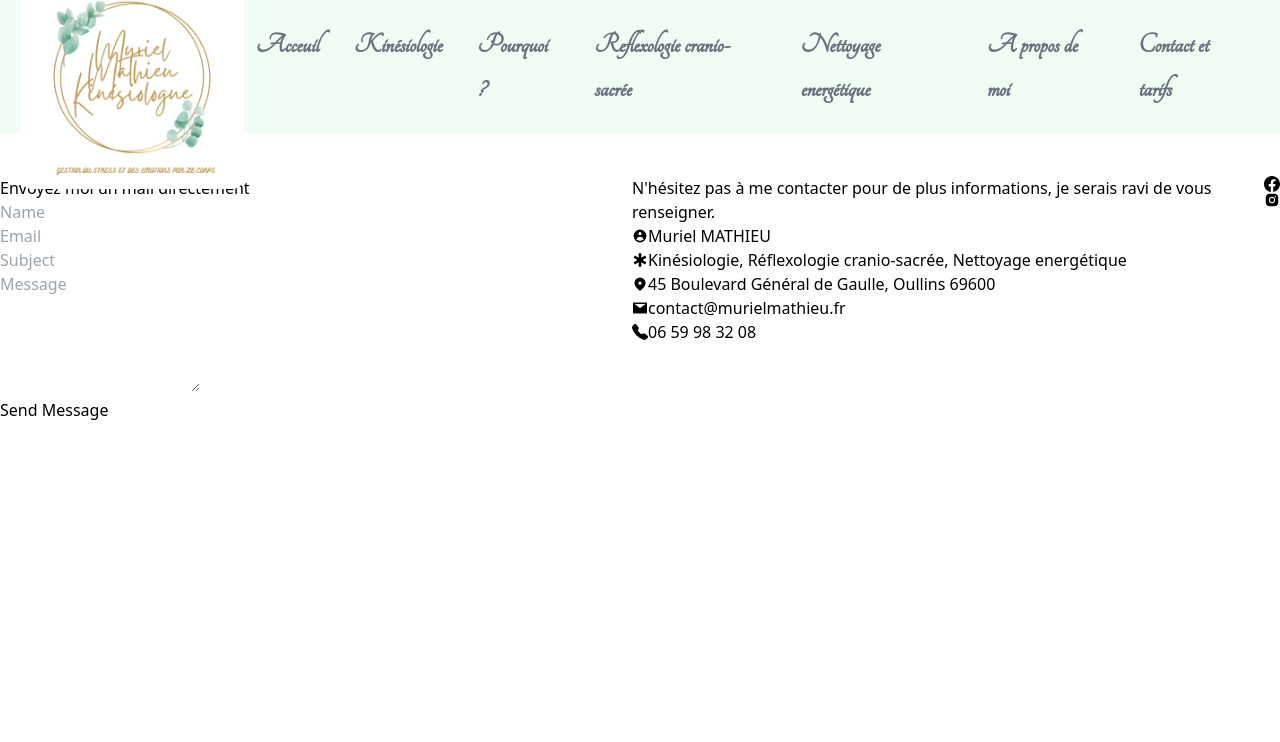
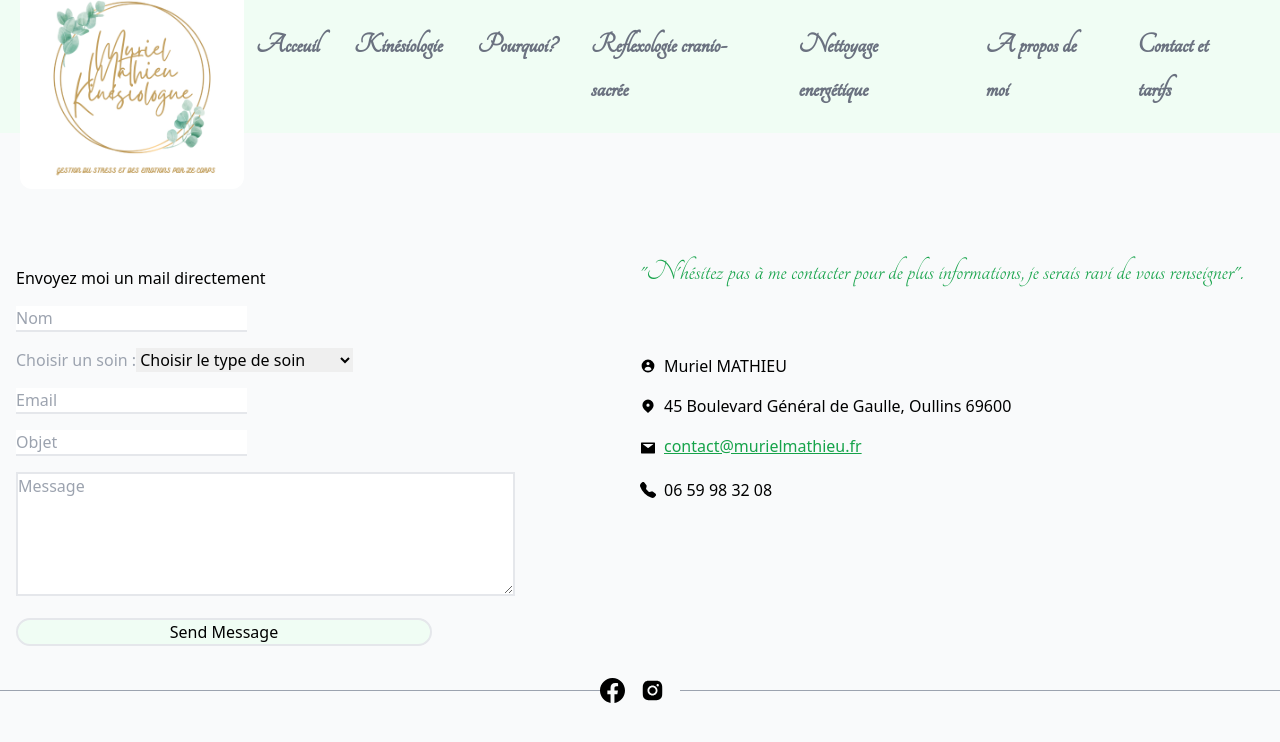
Before and after one commit to YannickMath/kinesiologie, a Next.js app: page /ContactsEtTarifs in a window 1280 px wide. Shown: the top 742 px of the page. Built offline with nearby package versions, Linux system fonts and the light colour scheme.

Commit message:
ajout composants contacts et tarifs

```diff
--- a/components/Contact.js
+++ b/components/Contact.js
@@ -4,15 +4,21 @@ import ContactInfo from "./ContactInfo";
 
 export default function Contact() {
   return (
-      <div className="fflex-col md:flex">
+    <div className="flex md:flex-col justify-center items-center flex-col h-screen bg-gray-50 ml-2 md:ml-0  ">
+      <div className="mt-32">
+        <div className="md:flex">
 
-          <div className=" md:w-1/2">
-            <FormContact />
-          </div>
-          <div className="md:w-1/2">
-            <ContactInfo />
+        <div className="md:w-1/2 items-center md:mt-10">
+          <FormContact />
         </div>
-        <SocialIcons />
+        <div className="md:w-1/2 mt-7 items-center">
+          <ContactInfo />
+        </div>
+        </div>
+        <div className="mt-10 md:mt-8 w-1/4 items-center">
+          <SocialIcons />
+        </div>
       </div>
+    </div>
   );
-};
+}
--- a/components/ContactInfo.js
+++ b/components/ContactInfo.js
@@ -1,8 +1,8 @@
-import React from 'react';
-import { HiUserCircle, HiLocationMarker} from"react-icons/hi";
-import { BiHealth } from"react-icons/bi";
-import { AiFillMail } from"react-icons/ai";
-import { BsFillTelephoneFill } from"react-icons/bs";
+import React from "react";
+import { HiUserCircle, HiLocationMarker } from "react-icons/hi";
+import { BiHealth } from "react-icons/bi";
+import { AiFillMail } from "react-icons/ai";
+import { BsFillTelephoneFill } from "react-icons/bs";
 
 export default function ContactInfo() {
   const infoPersonnel = {
@@ -11,16 +11,35 @@ export default function ContactInfo() {
     activité: "Kinésiologie, Réflexologie cranio-sacrée, Nettoyage energétique",
     email: "contact@murielmathieu.fr",
     téléphone: "06 59 98 32 08 ",
-  }
+  };
 
   return (
-    <div>
-      <p>N'hésitez pas à me contacter pour de plus informations, je serais ravi de vous renseigner.</p>
-      <p className='flex items-center'><HiUserCircle/>{infoPersonnel.nom}</p>
-      <p className='flex items-center'><BiHealth/>{infoPersonnel.activité}</p>
-      <p className='flex items-center'><HiLocationMarker/>{infoPersonnel.adresse}</p>
-      <p className='flex items-center'><AiFillMail/>{infoPersonnel.email}</p>
-      <p className='flex items-center'><BsFillTelephoneFill/>{infoPersonnel.téléphone}</p>
+    <div className="md:space-y-4 space-y-1 ">
+      <p className="font-tangerine text-3xl mb-4 md:mb-16 text-green-600">
+        "N'hésitez pas à me contacter pour de plus informations, je serais ravi
+        de vous renseigner".
+      </p>
+      <p className="flex items-center">
+        <HiUserCircle className="md:mr-2   mr-4 justify-items-center" />
+        {infoPersonnel.nom}
+      </p>
+      <p className="flex items-center ">
+        <HiLocationMarker className="md:mr-2  mr-4  justify-items-center" />
+        {infoPersonnel.adresse}
+      </p>
+      <p className="flex items-center">
+        <AiFillMail className="md:mr-2  mr-4 justify-items-center" />
+        <a
+          className="md:mb-1 underline text-green-600"
+          href={`mailto:${infoPersonnel.email}`}
+        >
+          {infoPersonnel.email}
+        </a>
+      </p>
+      <p className="flex items-center ">
+        <BsFillTelephoneFill className="md:mr-2  mr-4 justify-items-center" />
+        {infoPersonnel.téléphone}
+      </p>
     </div>
   );
-};
+}
--- a/components/ContactsEtTarifs.js
+++ b/components/ContactsEtTarifs.js
@@ -5,8 +5,11 @@ import Contact from "./Contact"
 export default function ContactsEtTarifs() {
 
     return (
-        <div className="h-screen w-screen mt-44 overflow-hidden">
+        <div className="bg-gray-50 overflow-hidden h-screen w-screen ">
+
+        <div className=" h-screen w-screen  ">
             <Contact/>
+        </div>
         </div>
     )
 }
--- a/components/FormContact.js
+++ b/components/FormContact.js
@@ -1,16 +1,31 @@
 import { useState } from "react";
+import { GrValidate } from"react-icons/gr";
 
 export default function Form() {
   const [success, setSuccess] = useState(false);
 
   const [formData, setFormData] = useState({
     nom: "",
+    soin: "",
     email: "",
     objet: "",
     message: "",
-    access_key: "e5ce6e8e-4711-4e88-b42e-e693d5cb2041",
+    // access_key: "e5ce6e8e-4711-4e88-b42e-e693d5cb2041",
+    access_key: "2ed19dd2-3e07-41da-aac0-4762468c6554",
+
+
   });
 
+  const [selectedOption, setSelectedOption] = useState("option0");
+
+  const handleOptionChange = (event) => {
+    setSelectedOption(event.target.value);
+    setFormData({
+      ...formData,
+      soin: event.target.value,
+    });
+  };
+  console.log("FORMDATA.SOIN",formData.soin)
   const handleChange = (e) => {
     setFormData({
       ...formData,
@@ -20,6 +35,7 @@ export default function Form() {
 
   const handleSubmit = (e) => {
     e.preventDefault();
+
 
     const data = JSON.stringify(formData);
 
@@ -37,6 +53,7 @@ export default function Form() {
         setFormData({
           ...formData,
           nom: "",
+          soin: selectedOption,
           email: "",
           objet: "",
           message: "",
@@ -49,18 +66,37 @@ export default function Form() {
   };
 
   return (
-    <div onSubmit={handleSubmit}>
-      <h4 className="contentTitle">Envoyez moi un mail directement</h4>
-      <div>
+    <div className="md:ml-4 flex-col space-y-4">
+      <h4>Envoyez moi un mail directement</h4>
+      <div className=" rounded-xl relative">
         <input
           type="text"
           onChange={handleChange}
-          value={formData.name}
-          id="contactName"
-          name="name"
-          placeholder="Name"
+          value={formData.nom}
+          id="contactNom"
+          name="nom"
+          placeholder="Nom"
           required
+          className="outline-none border-b-2"
         />
+      </div>
+      <div>
+        <label htmlFor="selectSoin" className="text-gray-400">
+          Choisir un soin :
+        </label>
+        <select
+          value={selectedOption}
+          onChange={handleOptionChange}
+          type="text"
+          id="slectSoin"
+          name="soin"
+          // className="outline-none border-2 "
+        >
+          <option value="Aucune sélectoin de soin">Choisir le type de soin</option>
+          <option value="kinésiologie">Kinésiologie</option>
+          <option value="Réflexologie cranio-sacrée">Réflexologie cranio-sacrée</option>
+          <option value="Nettoyage energétique">Nettoyage energétique</option>
+        </select>
       </div>
       <div>
         <input
@@ -71,17 +107,19 @@ export default function Form() {
           name="email"
           placeholder="Email"
           required
+          className="outline-none border-b-2"
         />
       </div>
       <div>
         <input
           type="text"
           onChange={handleChange}
-          value={formData.subject}
-          id="contactSubject"
-          name="subject"
-          placeholder="Subject"
+          value={formData.objet}
+          id="contactObjet"
+          name="objet"
+          placeholder="Objet"
           required
+          className="outline-none border-b-2"
         />
       </div>
       <div>
@@ -93,13 +131,21 @@ export default function Form() {
           rows="5"
           placeholder="Message"
           required
+          className="w-4/5 border-2 outline-none"
+
         ></textarea>
       </div>
-      <div className="col-12 formGroup formSubmit">
-        <button className="btn">
+      <div className="flex items-center">
+        <button className="border-2 w-2/3 bg-green-50 rounded-full" onClick={handleSubmit}>
           {success ? "Message Sent" : "Send Message"}
         </button>
+        {success && (
+          <div >
+            <GrValidate size={30} />
+
+          </div>
+        )}
       </div>
     </div>
   );
-};
+}
--- a/components/Menu.js
+++ b/components/Menu.js
@@ -4,11 +4,12 @@ import styles from "../styles/Menu.module.css";
 import { useState, useEffect } from "react";
 import Link from "next/link";
 
+
 export default function Menu({ isSmallScreen }) {
   const links = {
     id1: "Acceuil",
     id2: "Kinésiologie",
-    id3: "Pourquoi ?",
+    id3: "Pourquoi?",
     id4: "Reflexologie cranio-sacrée",
     id5: "Nettoyage energétique",
     id6: "A propos de moi",
--- a/components/SocialIcons.js
+++ b/components/SocialIcons.js
@@ -1,17 +1,28 @@
-import { BsFacebook} from"react-icons/bs";
-import { AiFillInstagram } from"react-icons/ai";
-
+import { BsFacebook } from "react-icons/bs";
+import { AiFillInstagram } from "react-icons/ai";
 
 export default function SocialIcons() {
+return (
+  <div className="flex justify-center w-screen items-center">
+    <div className="md:flex-1 h-px border-b border-solid border-gray-400"></div>
 
-  return (
-    <div>
-      <a href="https://www.facebook.com/petillante.rose.7/" title="Muriel MATHIEU' Page Facebook">
-        <BsFacebook aria-hidden="true" />
-      </a>
-      <a href="https://instagram.com/petillantemumu69?igshid=ZDdkNTZiNTM=" title="Muriel MATHIEU' Page Instagram">
-        <AiFillInstagram aria-hidden="true" />
-      </a>
-    </div>
-  );
-};
+    <a
+      href="https://www.facebook.com/petillante.rose.7/"
+      title="Muriel MATHIEU' Page Facebook"
+      className="md:w-10 w-8"
+    >
+      <BsFacebook aria-hidden="true" size={25} />
+    </a>
+    <a
+      href="https://instagram.com/petillantemumu69?igshid=ZDdkNTZiNTM="
+      title="Muriel MATHIEU' Page Instagram"
+      className="md:w-10 w-8"
+    >
+      <AiFillInstagram aria-hidden="true" size={25} />
+    </a>
+
+    <div className="md:flex-1 h-px border-b border-solid border-gray-400"></div>
+  </div>
+);
+
+}
--- a/pages/_app.js
+++ b/pages/_app.js
@@ -28,7 +28,7 @@ export default function MyApp({ Component, pageProps }) {
 
   return (
     <Layout isSmallScreen={isSmallScreen}>
-      <Component {...pageProps} key={router.route} isSmallScreen={isSmallScreen} />
+      <Component {...pageProps} key={router.route} isSmallScreen={isSmallScreen}  />
     </Layout>
   );
 }
--- a/pages/index.js
+++ b/pages/index.js
@@ -7,7 +7,7 @@ export default function Home() {
   return (
     <div style={{ height: "100vh" }}>
 
-      <Accueil/>
+      <Accueil />
     </div>
   );
 }
--- a/styles/Menu.module.css
+++ b/styles/Menu.module.css
@@ -1,5 +1,4 @@
 @import url("https://fonts.googleapis.com/css2?family=Tangerine&display=swap");
-
 
 .link {
   opacity: 1;
@@ -13,7 +12,6 @@
 .link:hover {
   color: #6c9470;
 }
-
 
 /* KEYFRAME */
 @keyframes fadeInDown {
@@ -34,10 +32,19 @@
     margin: 10px 0;
     font-size: 1.5rem;
   }
-
 }
-@media (min-width: 768px) and (max-width: 1250px) {
+@media (min-width: 768px) and (max-width: 850px) {
+  .link {
+    font-size: 15px;
+  }
+}
+@media (min-width: 851px) and (max-width: 999px) {
   .link {
     font-size: 20px;
   }
 }
+@media (min-width: 1000px) and (max-width: 1200px) {
+  .link {
+    font-size: 23px;
+  }
+}
--- a/styles/globals.css
+++ b/styles/globals.css
@@ -13,3 +13,16 @@
         font-family: 'Raleway', sans-serif;
 
     }
+
+    @media screen and (min-width: 769px) and (max-width: 850px) {
+      .logo {
+        width: 200px !important;
+        height: 225px !important;
+      }
+    }
+    @media screen and (min-width: 851px) and (max-width: 1150px) {
+      .logo {
+        width: 200px !important;
+        height: 225px !important;
+      }
+    }
```
